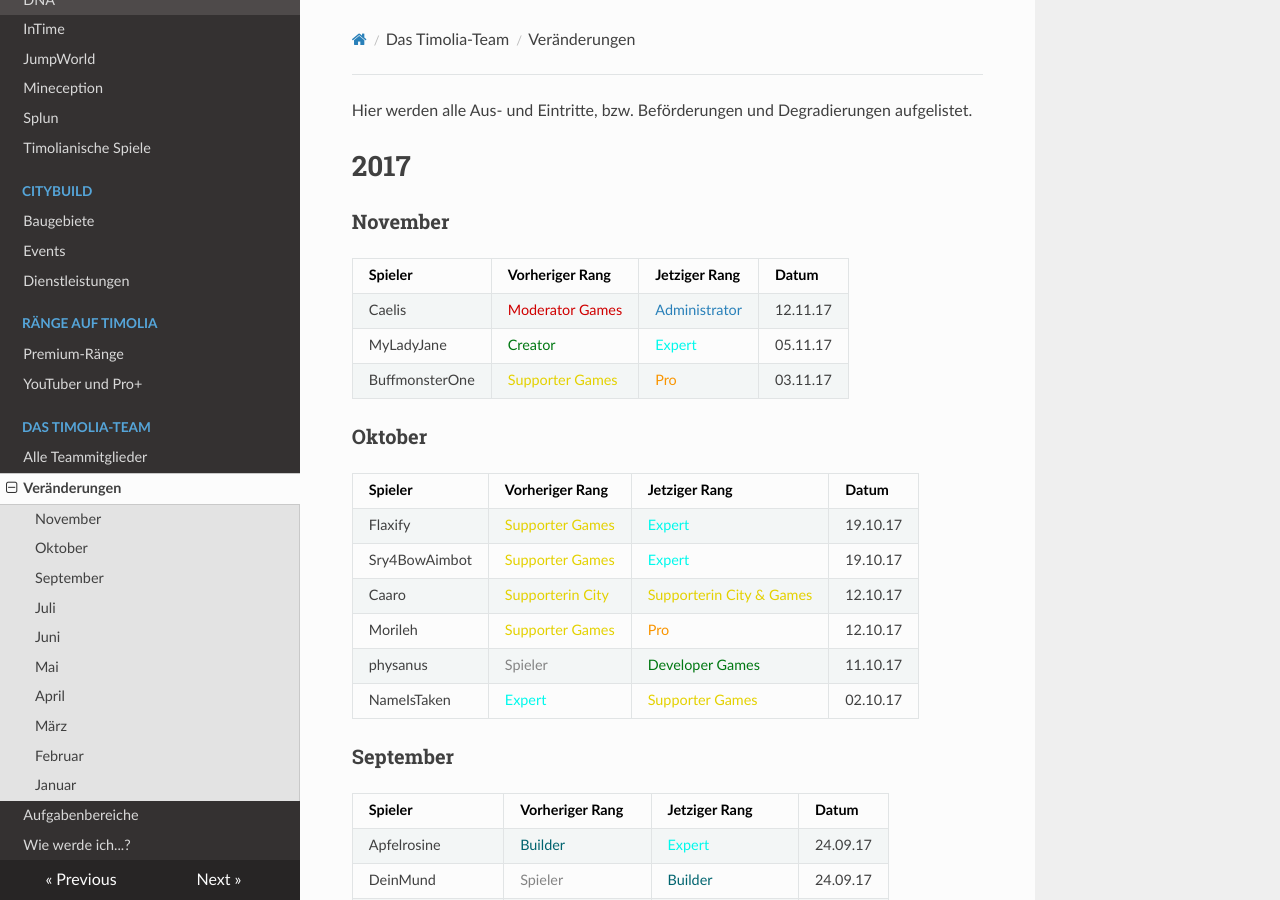
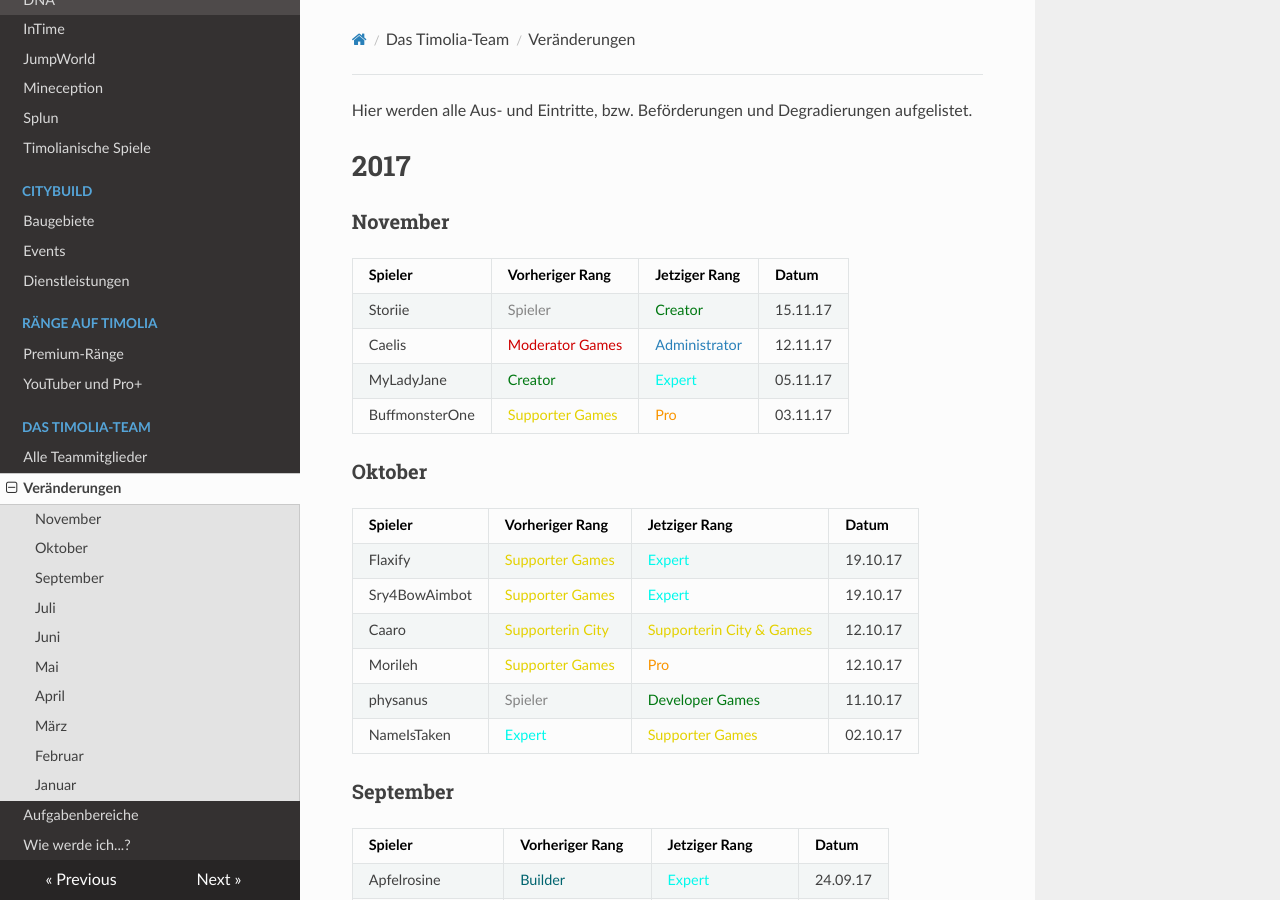
Before and after one commit to TimoliaDE/HowTo, an MkDocs documentation site: the page built from docs/team/changes.md, in a window 1280 px wide and 900 px high. Built offline with MkDocs 1.6.1, drawn with Linux system fonts in a browser that asks for light colours; nearby versions of some CDN libraries; old or Windows-style settings are respelled for this version of MkDocs.

Commit message:
Update changes.md

```diff
--- a/docs/team/changes.md
+++ b/docs/team/changes.md
@@ -5,6 +5,7 @@ Hier werden alle Aus- und Eintritte, bzw. Beförderungen und Degradierungen aufg
 ###<strong>November</strong>
 | Spieler | Vorheriger Rang | Jetziger Rang | Datum |
 | ------ | ------ | ------ | ------ |
+|Storiie | <span style="color:#848484">Spieler</span> | <span style="color:#007812">Creator</span> | 15.11.17 |
 |Caelis | <span style="color:#CF0101">Moderator Games</span> | <span style="color:#2980b9">Administrator</span> | 12.11.17 |
 |MyLadyJane | <span style="color:#007812">Creator</span> | <span style="color:#00F9EC">Expert</span> | 05.11.17 |
 |BuffmonsterOne | <span style="color:#E4D100">Supporter Games</span> | <span style="color:#F99500">Pro</span>  | 03.11.17 |
```
